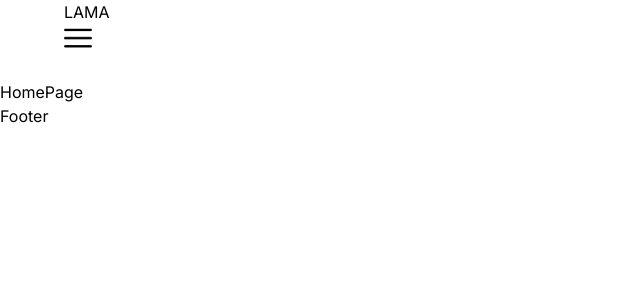
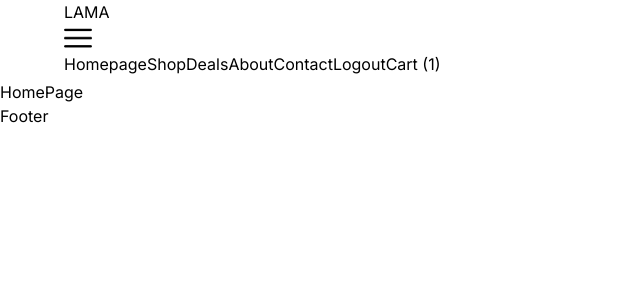
Before and after one commit to MiladJoodi/E-Commerce-App-Full-Wix-Headless, a Next.js app: page / in a window 1280 px wide. Both pictures are taken after a click on the picture 78 px from the left and 38 px from the top of the page. Shown: the top 300 px of the page, without its empty margins (0-640 px from the left). Built offline with nearby package versions, Linux system fonts and the light colour scheme.

Commit message:
Update Menu.tsx

```diff
--- a/src/components/Menu.tsx
+++ b/src/components/Menu.tsx
@@ -1,6 +1,7 @@
 "use client";
 
 import Image from "next/image";
+import Link from "next/link";
 import { useState } from "react";
 
 const Menu = () => {
@@ -16,6 +17,17 @@
         className="cursor-pointer"
         onClick={() => setOpen((prev) => !prev)}
       />
+      {open && (
+        <div className="">
+          <Link href="/">Homepage</Link>
+          <Link href="/">Shop</Link>
+          <Link href="/">Deals</Link>
+          <Link href="/">About</Link>
+          <Link href="/">Contact</Link>
+          <Link href="/">Logout</Link>
+          <Link href="/">Cart (1)</Link>
+        </div>
+      )}
     </div>
   );
 };
```
